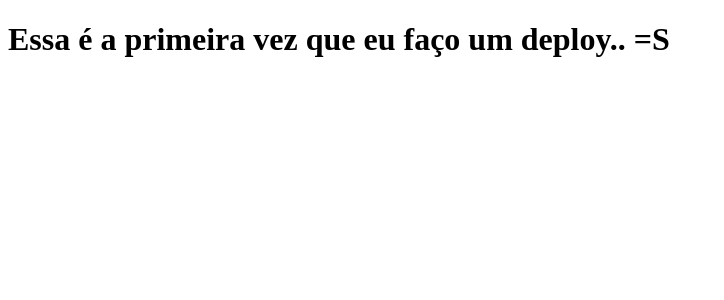
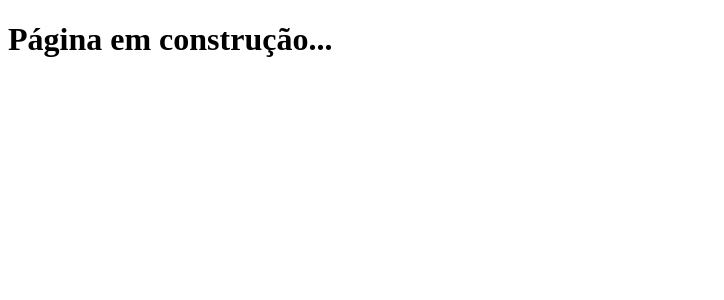
Before and after one commit to brunofaboci/clone-tabnews, a Next.js app: page / in a window 1280 px wide. Shown: the top 300 px of the page, without its empty margins (0-724 px from the left). Built offline with nearby package versions, Linux system fonts and the light colour scheme.

Commit message:
change message

```diff
--- a/pages/index.js
+++ b/pages/index.js
@@ -1,5 +1,5 @@
 function Home() {
-  return <h1>Essa é a primeira vez que eu faço um deploy.. =S </h1>;
+  return <h1>Página em construção... </h1>;
 }
 
 export default Home;
```
